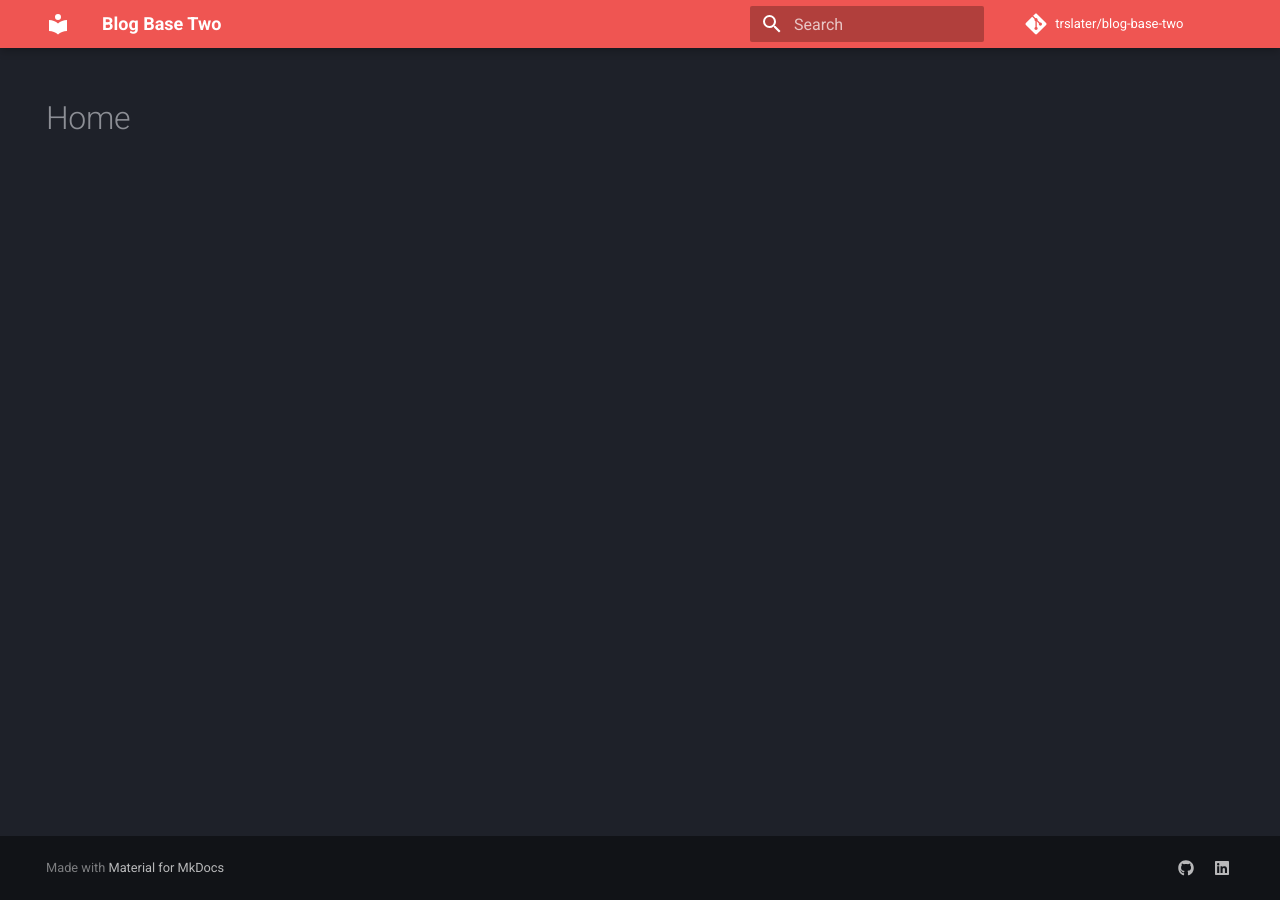
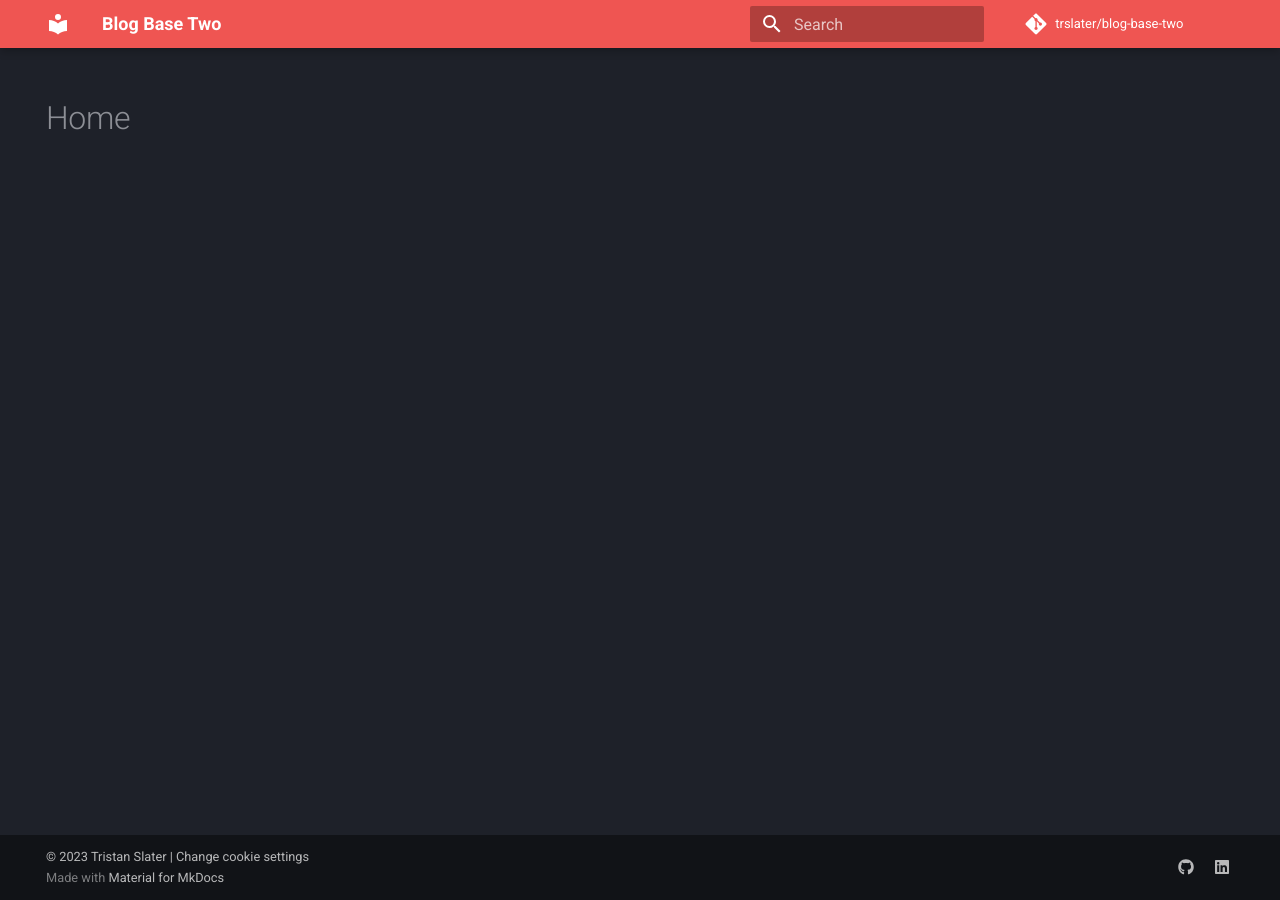
Before and after one commit to trslater/blog-base-two, an MkDocs documentation site: the page built from docs/index.md, in a window 1280 px wide. Built offline with MkDocs 1.6.1 and Material for MkDocs 9.7.7, drawn with Linux system fonts in a browser that asks for light colours; comment, search, counter and statistics services are not loaded; part of the change alters nothing that is shown.

Commit message:
Set up cookie consent and settings

```diff
--- a/mkdocs.yml
+++ b/mkdocs.yml
@@ -1,6 +1,9 @@
 site_name: Blog Base Two
 repo_url: https://github.com/trslater/blog-base-two
 repo_name: trslater/blog-base-two
+copyright: >
+  &copy; 2023 Tristan Slater
+  | <a href="#__consent">Change cookie settings</a>
 
 nav:
   - Posts: blog/index.md
@@ -28,14 +31,19 @@ markdown_extensions:
       generic: true
 
 extra:
+  analytics:
+    provider: google
+    property: G-421LLN8ZLH
+  consent:
+    title: Cookies
+    description: >
+      This site uses cookies to track traffic via Google Analytics
+      as for GitHub integration.
   social:
     - icon: fontawesome/brands/github
       link: https://github.com/trslater
     - icon: fontawesome/brands/linkedin
       link: https://www.linkedin.com/in/tristanslater
-  analytics:
-    provider: google
-    property: G-421LLN8ZLH
 
 extra_javascript:
   - https://polyfill.io/v3/polyfill.min.js?features=es6
```
